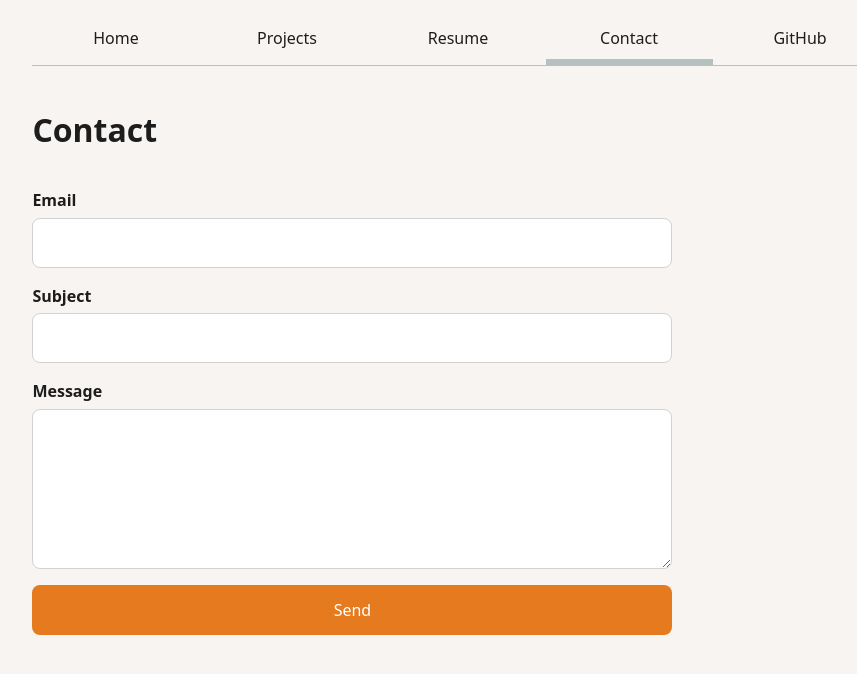
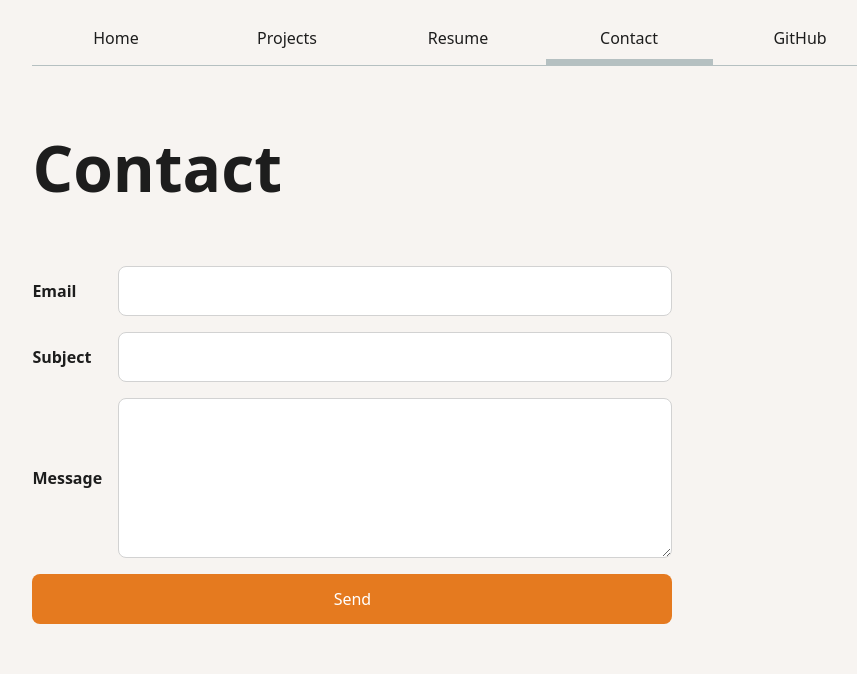
Before and after one commit to EugeneBertrand/portfolio, a plain HTML site: page contact/index.html in a window 1280 px wide. Shown: the whole page, without its empty margins (182-1039 px from the left). Drawn offline with Linux system fonts and the light colour scheme.

Commit message:
Apply Lab 2 form and project subgrids

```diff
--- a/style.css
+++ b/style.css
@@ -69,6 +69,10 @@ h6 {
   text-wrap: balance;
 }
 
+h1 {
+  font-size: 400%;
+}
+
 main {
   display: grid;
   gap: 1.25rem;
@@ -91,13 +95,17 @@ figcaption {
 
 form {
   display: grid;
+  grid-template-columns: auto 1fr;
   gap: 1rem;
   max-width: 40rem;
 }
 
 label {
   display: grid;
-  gap: 0.35rem;
+  grid-column: 1 / -1;
+  grid-template-columns: subgrid;
+  align-items: center;
+  gap: 1rem;
   font-weight: 600;
 }
 
@@ -123,6 +131,7 @@ textarea {
 }
 
 button {
+  grid-column: 1 / -1;
   border: 0;
   border-radius: 0.5rem;
   background: var(--color-accent);
@@ -140,7 +149,10 @@ button {
 
 .projects article {
   display: grid;
-  gap: 0.75rem;
+  grid-template-rows: subgrid;
+  grid-row: span 3;
+  gap: 1rem;
+  margin: 0;
   padding: 1rem;
   background: var(--color-surface);
   border: 1px solid #e0ddd9;
```
